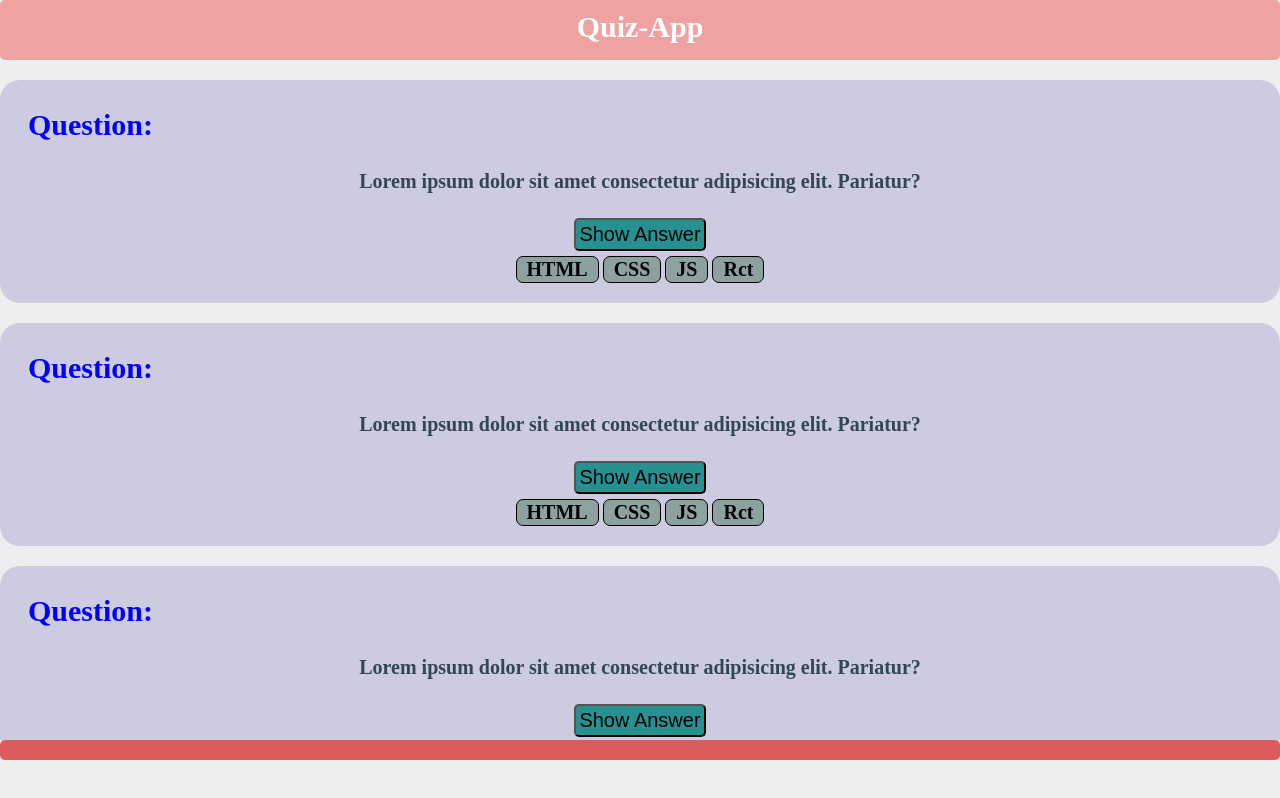
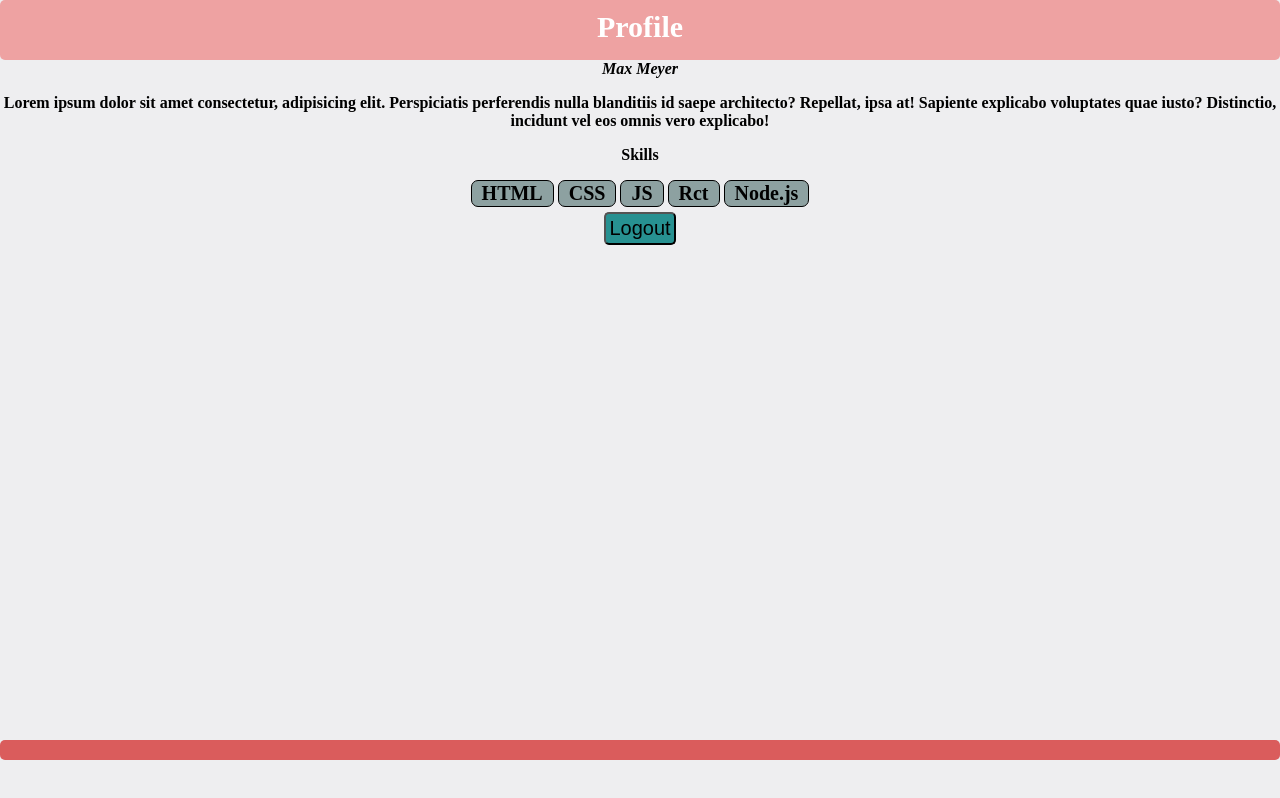
Before and after one commit to Samet91/quiz-app, a plain HTML site: page profile.html in a window 1280 px wide. Drawn offline with Linux system fonts and the light colour scheme; some icons are missing.

Commit message:
profile-page

```diff
--- a/profile.html
+++ b/profile.html
@@ -1,84 +1,65 @@
 <!DOCTYPE html>
 <html lang="en">
-
   <head>
     <meta charset="UTF-8" />
     <meta http-equiv="X-UA-Compatible" content="IE=edge" />
     <meta name="viewport" content="width=device-width, initial-scale=1.0" />
-    <title>Quiz-App</title>
+    <title>Profile</title>
     <link rel="stylesheet" href="styles/index.css" />
-    <link rel="stylesheet" href="https://cdn.iconmonstr.com/1.3.0/css/iconmonstr-iconic-font.min.css">
+    <link
+      rel="stylesheet"
+      href="https://cdn.iconmonstr.com/1.3.0/css/iconmonstr-iconic-font.min.css"
+    />
   </head>
 
   <body class="wrapper">
-
-    <header class="header">Quiz-App</header>
+    <header class="header">Profile</header>
     <main class="main-main">
-        <div class="main-card">
-            <div class="main-card__bookmark"><i class="im im-bookmark"></i></div>
-            <h3 class="Que">Question:</h3>
-            <p class="question">Lorem ipsum dolor sit amet consectetur adipisicing elit. Pariatur? </p>
-            <button class="main-card__button">Show Answer</button>
+      <div class="profile"><i class="im im-user-male kopf">Max Meyer</i></div>
+      <div class="yourself">
+        <p>
+          Lorem ipsum dolor sit amet consectetur, adipisicing elit. Perspiciatis
+          perferendis nulla blanditiis id saepe architecto? Repellat, ipsa at!
+          Sapiente explicabo voluptates quae iusto? Distinctio, incidunt vel eos
+          omnis vero explicabo!
+        </p>
+      </div>
+      <p class="skills">Skills</p>
       <nav class="answer" role="list">
         <ul>
-                    <li class="tag">HTML</li>
-                    <li class="tag">CSS</li>
-                    <li class="tag">JS</li>
-                    <li class="tag">Rct</li>
+          <li class="tag profile">HTML</li>
+          <li class="tag profile">CSS</li>
+          <li class="tag profile">JS</li>
+          <li class="tag profile">Rct</li>
+          <li class="tag profile">Node.js</li>
         </ul>
       </nav>
-        </div>
-
-        <div class="main-card">
-            <div class="main-card__bookmark"><i class="im im-bookmark"></i></div>
-            <h3 class="Que">Question:</h3>
-            <p class="question">Lorem ipsum dolor sit amet consectetur adipisicing elit. Pariatur? </p>
-            <button class="main-card__button">Show Answer</button>
-            <nav class="answer" role="list">
-                <ul>
-                    <li class="tag">HTML</li>
-                    <li class="tag">CSS</li>
-                    <li class="tag">JS</li>
-                    <li class="tag">Rct</li>
-                </ul>
-            </nav>
-        </div>
-
-        <div class="main-card">
-            <div class="main-card__bookmark"><i class="im im-bookmark"></i></div>
-            <h3 class="Que">Question:</h3>
-            <p class="question">Lorem ipsum dolor sit amet consectetur adipisicing elit. Pariatur? </p>
-            <button class="main-card__button">Show Answer</button>
-            <nav class="answer" role="list">
-                <ul>
-                    <li class="tag">HTML</li>
-                    <li class="tag">CSS</li>
-                    <li class="tag">JS</li>
-                    <li class="tag">Rct</li>
-                </ul>
-            </nav>
-        </div>
+      <button class="main-card__button submit logout">Logout</button>
     </main>
-
 
     <nav>
       <ul class="navigation">
         <li class="navigation__link">
-                <a class="navigation__item" href="index.html"><i class="im im-home"></i></a>
+          <a class="navigation__item" href="index.html"
+            ><i class="im im-home"></i
+          ></a>
         </li>
         <li class="navigation__link">
-                <a class="navigation__item" href="bookmarks.html"><i class="im im-bookmark"></i></a>
+          <a class="navigation__item" href="bookmarks.html"
+            ><i class="im im-bookmark"></i
+          ></a>
         </li>
         <li class="navigation__link">
-                <a class="navigation__item" href="create.html"><i class="im im-newspaper-o"></i>
+          <a class="navigation__item" href="create.html"
+            ><i class="im im-newspaper-o"></i>
           </a>
         </li>
         <li class="navigation__link">
-                <a class="navigation__item" href="profile.html"><i class="im im-user-circle"></i></a>
+          <a class="navigation__item" href="profile.html"
+            ><i class="im im-user-circle"></i
+          ></a>
         </li>
       </ul>
     </nav>
-
   </body>
-
 </html>
```
Lines whose indentation alone changed are shown as unchanged.
